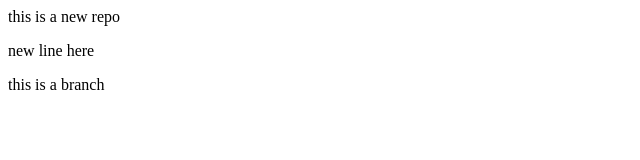
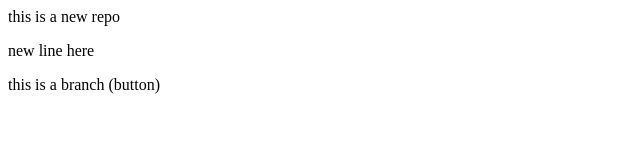
Before and after one commit to yashikapanwar14/localRepo, a plain HTML site: page index.html in a window 1280 px wide. Shown: the full height of the page, 0-640 px from the left. Drawn offline with Linux system fonts and the light colour scheme.

```diff
--- a/index.html
+++ b/index.html
@@ -1,3 +1,3 @@
 <p>this is a new repo</p>
 <p>new line here</p>
-<p>this is a branch</p>
+<p>this is a branch (button)</p>
```
